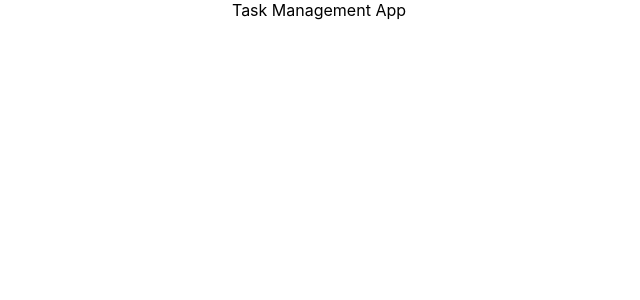
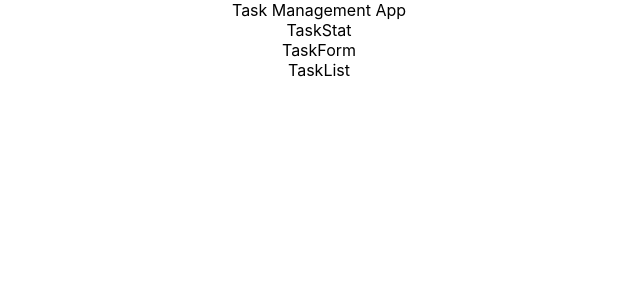
Before and after one commit to PPVphilosopher/mf-todo, a React (Create React App) app: page / in a window 1280 px wide. Shown: the top 300 px of the page, without its empty margins (321-961 px from the left). Built offline with nearby package versions, Linux system fonts and the light colour scheme.

Commit message:
feat: add components layout

```diff
--- a/src/App.tsx
+++ b/src/App.tsx
@@ -1,5 +1,13 @@
 import './App.scss'
+import { TaskForm, TaskList, TaskStat } from './components'
 
 export const App = () => {
-  return <div className='App'>Task Management App</div>
+  return (
+    <div className='App'>
+      Task Management App
+      <TaskStat />
+      <TaskForm />
+      <TaskList />
+    </div>
+  )
 }
--- /dev/null
+++ b/src/components/TaskForm/TaskForm.tsx
@@ -0,0 +1,5 @@
+import './style.scss'
+
+export const TaskForm = () => {
+  return <div className='TaskForm'>TaskForm</div>
+}
--- /dev/null
+++ b/src/components/TaskForm/index.ts
@@ -0,0 +1 @@
+export * from './TaskForm'
--- /dev/null
+++ b/src/components/TaskForm/style.scss
@@ -0,0 +1,2 @@
+.TaskForm {
+}
--- /dev/null
+++ b/src/components/TaskList/TaskList.tsx
@@ -0,0 +1,5 @@
+import './style.scss'
+
+export const TaskList = () => {
+  return <div className='TaskList'>TaskList</div>
+}
--- /dev/null
+++ b/src/components/TaskList/index.ts
@@ -0,0 +1 @@
+export * from './TaskList'
--- /dev/null
+++ b/src/components/TaskList/style.scss
@@ -0,0 +1,2 @@
+.TaskList {
+}
--- /dev/null
+++ b/src/components/TaskStat/TaskStat.tsx
@@ -0,0 +1,5 @@
+import './style.scss'
+
+export const TaskStat = () => {
+  return <div className='TaskStat'>TaskStat</div>
+}
--- /dev/null
+++ b/src/components/TaskStat/index.ts
@@ -0,0 +1 @@
+export * from './TaskStat'
--- /dev/null
+++ b/src/components/TaskStat/style.scss
@@ -0,0 +1,2 @@
+.TaskStat {
+}
--- /dev/null
+++ b/src/components/index.ts
@@ -0,0 +1,3 @@
+export * from './TaskForm'
+export * from './TaskList'
+export * from './TaskStat'
```
